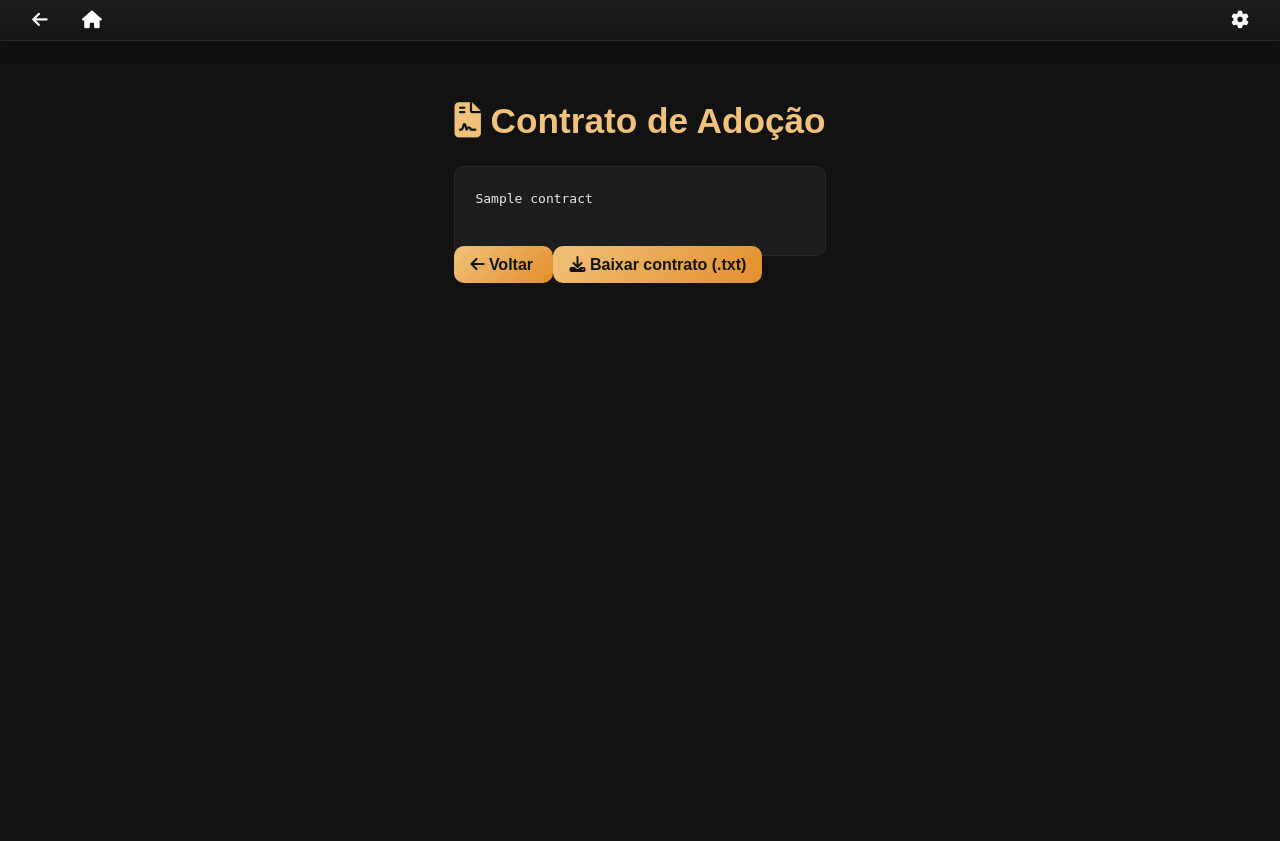
After one commit to gabriel-so-santos/sis-adocao-animais, a Flask app: template app/templates/adoption_contract.html in a window 1280 px wide. The commit adds this page. Run offline with Flask 3, Linux system fonts and the light colour scheme; the template is opened without the code that fills it: most values are stand-ins (such as "Sample title", 1, 10 or a date in 2020); parts of the project's set-up code (start-up, migrations or seed data) failed here and were passed over.

Commit message:
Add adoption contract

```diff
--- a/app/static/styles.css
+++ b/app/static/styles.css
@@ -785,3 +785,14 @@ select:invalid {
     background: rgba(232, 74, 74, 0.15);
     transform: scale(1.05);
 }
+
+.contract-box {
+    background-color: #1d1d1d;
+    border: 1px solid #2a2a2a;
+    border-radius: 10px;
+    padding: 20px;
+    white-space: pre-wrap;
+    font-family: monospace;
+    color: #e9e9e9;
+    line-height: 1.5rem;
+}
--- /dev/null
+++ b/app/templates/adoption_contract.html
@@ -0,0 +1,31 @@
+{% extends "base.html" %}
+
+{% block head %}
+    {{ super() }}
+    <title>Contrato de Adoção</title>
+{% endblock %}
+
+{% block body %}
+<div class="details-container">
+    <h1 class="details-title">
+        <i class="fa-solid fa-file-contract"></i>
+        Contrato de Adoção
+    </h1>
+
+    <pre class="contract-box">
+{{ contract }}
+    </pre>
+
+    <a href="{{ url_for('adoptions_list') }}" class="details-button">
+        <i class="fa-solid fa-arrow-left"></i>
+        Voltar
+    </a>
+
+    <a href="{{ url_for('download_adoption_contract', adoption_id=adoption_id) }}"
+    class="details-button">
+        <i class="fa-solid fa-download"></i>
+        Baixar contrato (.txt)
+    </a>
+
+</div>
+{% endblock %}
--- a/domain/animals/animal.py
+++ b/domain/animals/animal.py
@@ -229,3 +229,6 @@ class Animal(ABC):
             "QUARANTINE": "Em Quarentena",
             "UNADOPTABLE": "Indisponível"
         }.get(self.status.name)
+
+    def has_wary_temperament_format(self):
+        return "Sim" if self.has_wary_temperament() else "Não"
--- a/domain/animals/cat.py
+++ b/domain/animals/cat.py
@@ -46,5 +46,8 @@ class Cat(VaccinableMixin, Animal):
     def extra_info(self):
         return f"<strong>É Hipoalergênico?:</strong> {'Sim' if self.is_hypoallergenic else 'Não'}"
 
+    def extra_info_str(self):
+        return f"É Hipoalergênico?: {'Sim' if self.is_hypoallergenic else 'Não'}"
+
     def is_hypoallergenic_format(self):
         return 'Sim' if self.is_hypoallergenic else 'Não'
--- a/domain/animals/dog.py
+++ b/domain/animals/dog.py
@@ -47,5 +47,8 @@ class Dog(VaccinableMixin, TrainableMixin, Animal):
     def extra_info(self):
         return f"<strong>Precisa de passeio?:</strong> {'Sim' if self.needs_walk else 'Não'}"
 
+    def extra_info_str(self):
+        return f"Precisa de passeio?: {'Sim' if self.needs_walk else 'Não'}"
+
     def needs_walk_format(self):
         return 'Sim' if self.needs_walk else 'Não'
--- a/main.py
+++ b/main.py
@@ -41,6 +41,11 @@ timeline_service = TimelineService(
     event_repo=event_repo,
     adopter_repo=adopter_repo
 )
+contract_service = AdoptionContractService(
+    adoption_repo=adoption_repo,
+    animal_repo=animal_repo,
+    adopter_repo=adopter_repo
+)
 
 # -------------------------- APP --------------------------
 app = Flask(
--- a/services/__init__.py
+++ b/services/__init__.py
@@ -3,6 +3,7 @@ from .animal_service import AnimalService
 from .adopter_service import AdopterService
 from .reservation_service import ReservationService
 from .adoption_service import AdoptionService
+from .adoption_contract_service import AdoptionContractService
 
 __all__ = [
     "TimelineService",
@@ -10,4 +11,5 @@ __all__ = [
     "AdopterService",
     "ReservationService",
     "AdoptionService",
+    "AdoptionContractService",
 ]
```
Also changed, not shown: app/routes.py (+29 -2 lines), app/templates/adoptions_list.html (+7 -0 lines), services/adoption_contract_service.py (added, +73 -0 lines).
